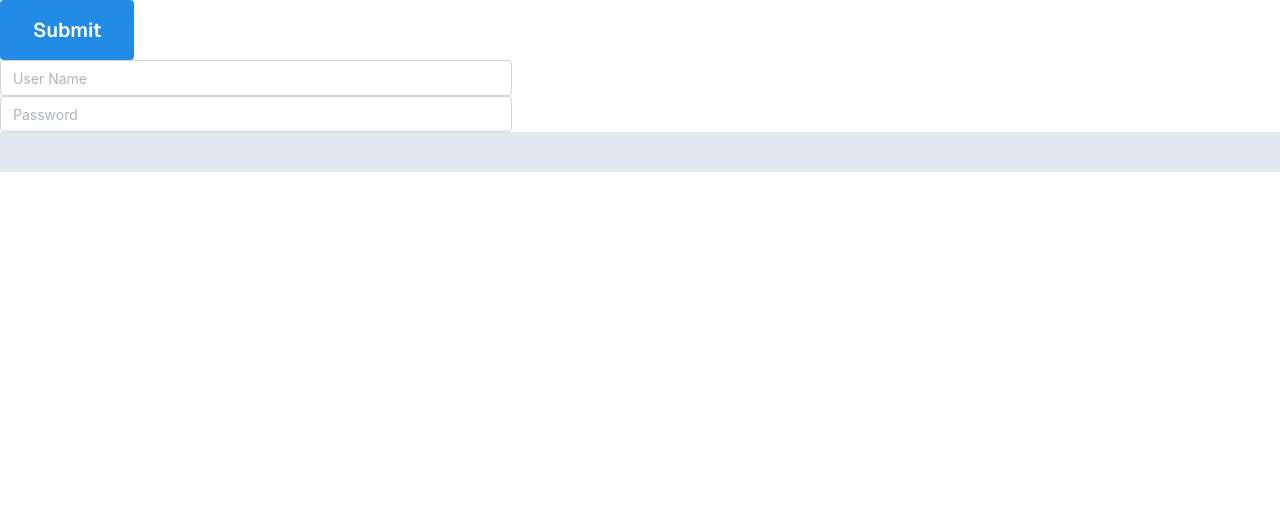
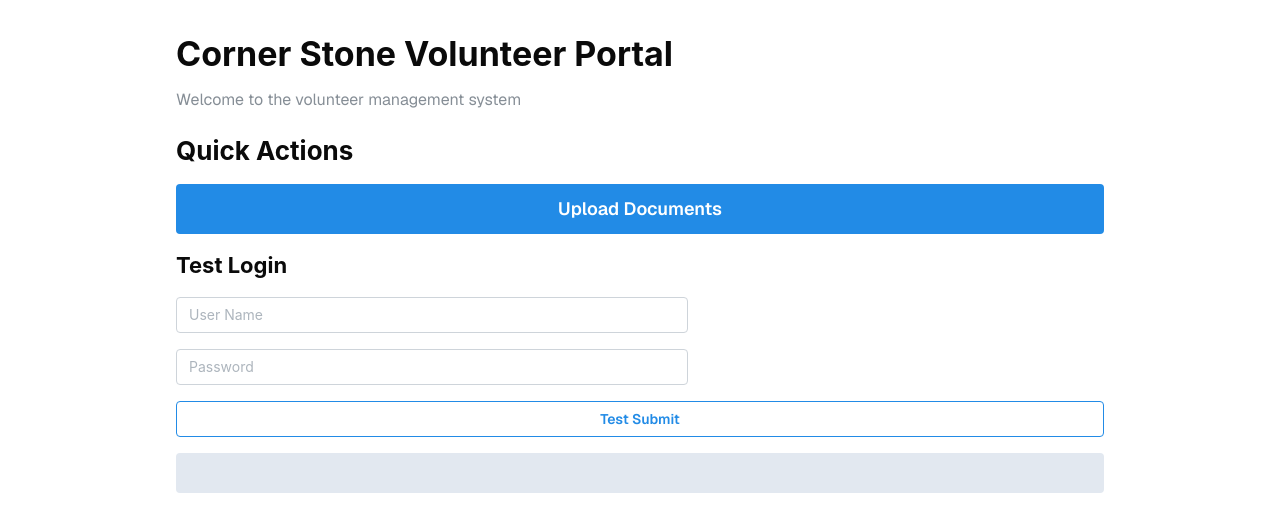
Before and after one commit to unf-next-gen/corner-stone, a Next.js app in the folder corner/: page / in a window 1280 px wide. Shown: the top 532 px of the page. Built offline with nearby package versions, Linux system fonts and the light colour scheme.

Commit message:
feat: redesign home page layout with Mantine components and add quick action buttons

```diff
--- a/corner/app/page.tsx
+++ b/corner/app/page.tsx
@@ -1,8 +1,9 @@
 "use client";
 
-import { useEffect, useState } from "react";
+import { Button, Container, Stack, Text, TextInput, Title } from "@mantine/core";
+import Link from "next/link";
+import { useState } from "react";
 import LoginUser from "./src/goo-goo-gaga/test";
-import { Button, TextInput } from "@mantine/core";
 
 export default function Home() {
   const [res, setResponse] = useState("");
@@ -12,17 +13,38 @@ export default function Home() {
   }
 
   return (
-    <form action={onSubmit}>
-      <Button
-        variant="filled"
-        size="xl"
-        type="submit"
-      >
-        Submit
-      </Button>
-      <TextInput className="max-w-lg" name="username" placeholder="User Name"></TextInput>
-      <TextInput className="max-w-lg" name="password" placeholder="Password" type="password"></TextInput>
-      <div className="w-md h-10 bg-slate-200">{res}</div>
-    </form>
+    <Container size="md" py="xl">
+      <Stack gap="lg">
+        <div>
+          <Title order={1} mb="sm">Corner Stone Volunteer Portal</Title>
+          <Text c="dimmed">Welcome to the volunteer management system</Text>
+        </div>
+
+        <div>
+          <Title order={2} mb="md">Quick Actions</Title>
+          <Stack gap="md">
+            <Button
+              component={Link}
+              href="/upload-documents"
+              variant="filled"
+              size="lg"
+              fullWidth
+            >
+              Upload Documents
+            </Button>
+
+            <form action={onSubmit}>
+              <Stack gap="md">
+                <Title order={3}>Test Login</Title>
+                <TextInput className="max-w-lg" name="username" placeholder="User Name"></TextInput>
+                <TextInput className="max-w-lg" name="password" placeholder="Password" type="password"></TextInput>
+                <Button variant="outline" type="submit">Test Submit</Button>
+                <div className="w-md h-10 bg-slate-200 p-2 rounded">{res}</div>
+              </Stack>
+            </form>
+          </Stack>
+        </div>
+      </Stack>
+    </Container>
   );
 }
```
